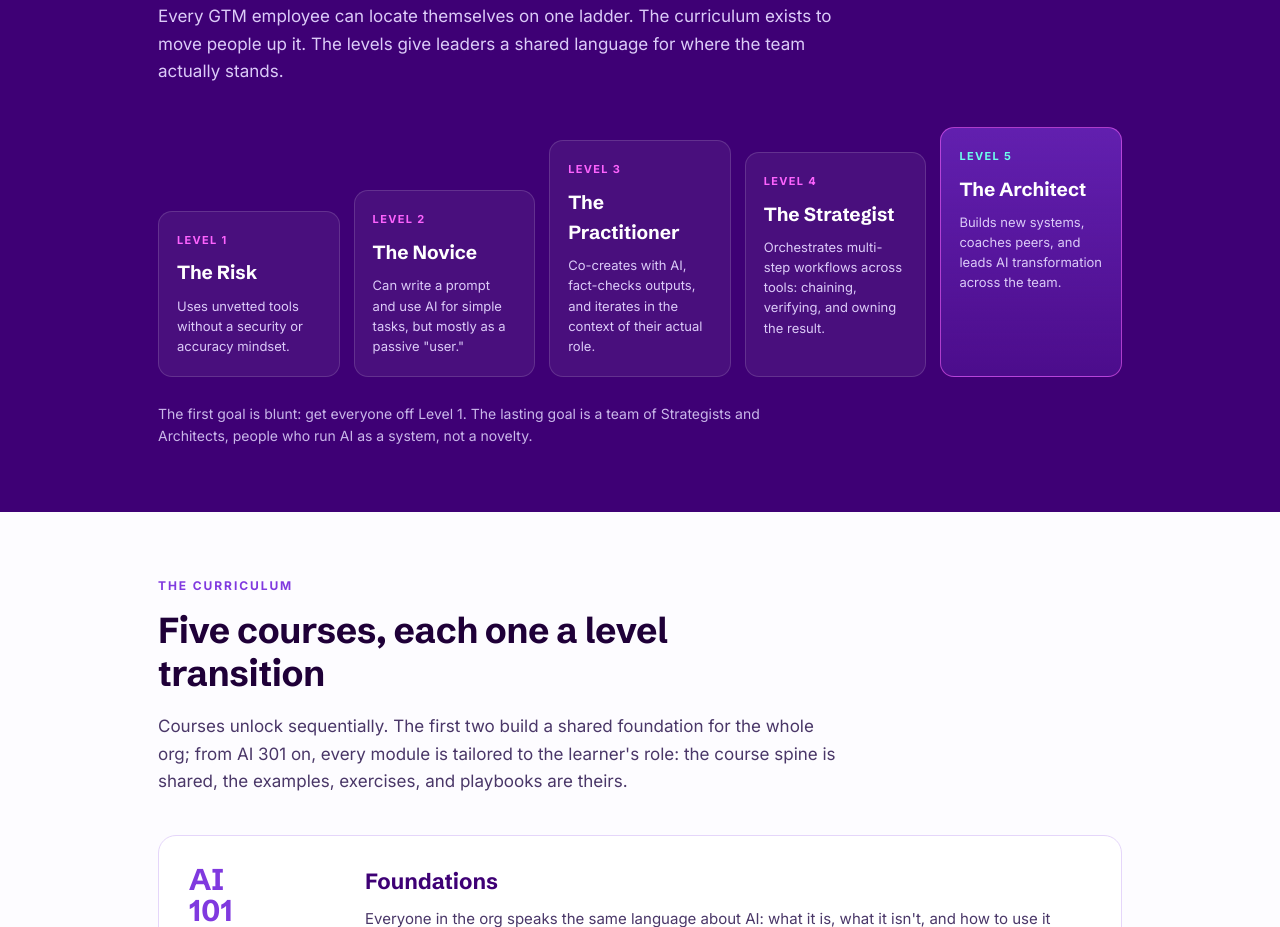
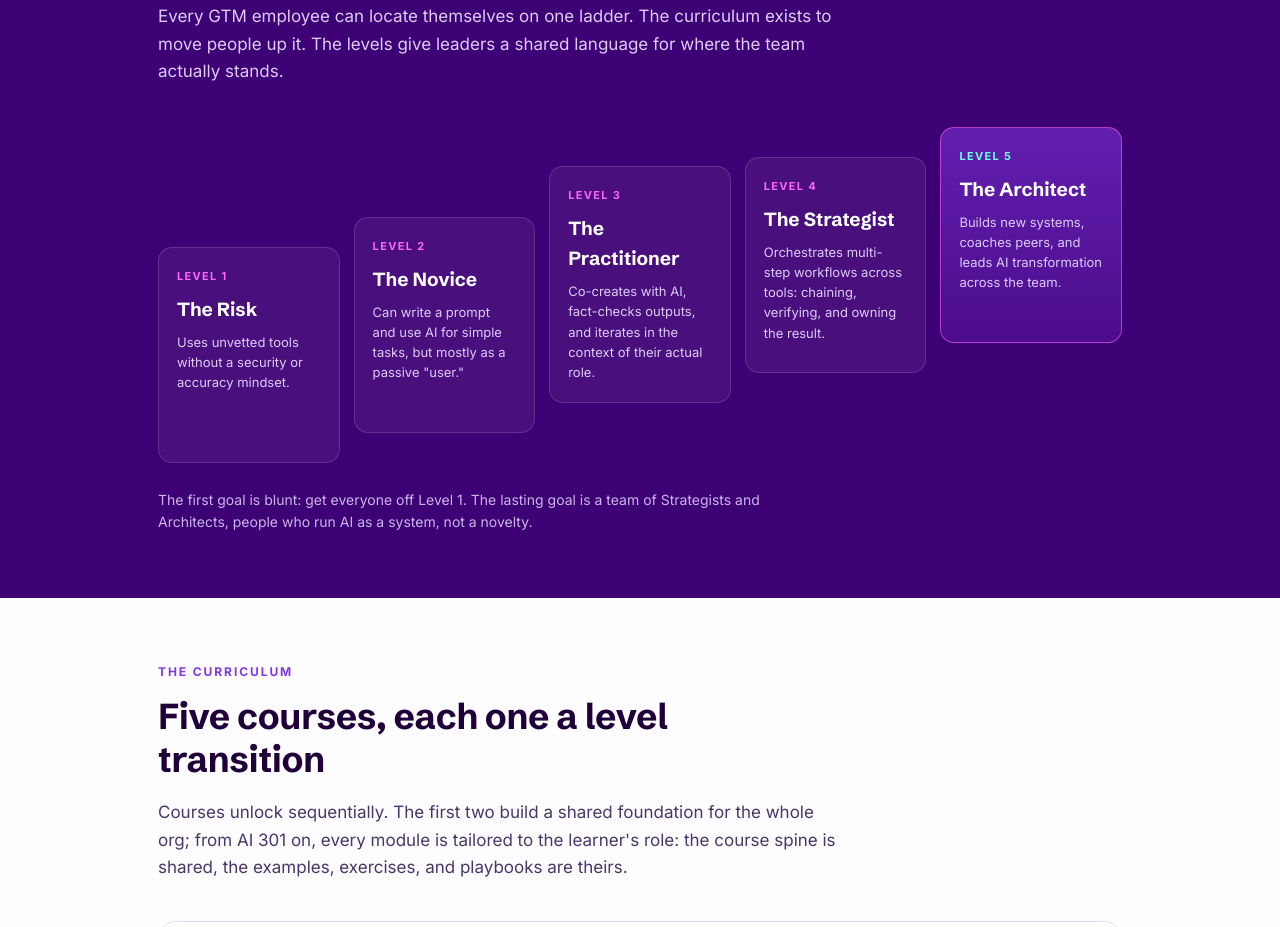
Before and after one commit to grahamadam/gong-ai-fluency-program, a plain HTML site: page index.html in a window 1280 px wide. Shown: the part 1574-2501 px from the top of the page. Drawn offline with Linux system fonts and the light colour scheme.

Commit message:
Smooth the fluency ladder into an even staircase
Give every rung a uniform min-height (216px, clears the tallest card's
187px content in a desktop column) and drive the stagger with an even
margin-bottom step (0/30/60/90/120) against align-items:end, so the
rise is pure geometry instead of text length. Fixes Level 3 jutting up
and Level 4 dipping back down. Mobile block zeroes both height and
stagger, so cards still stack flush in one column.

Co-Authored-By: Claude Opus 4.8 <noreply@anthropic.com>

```diff
--- a/index.html
+++ b/index.html
@@ -131,6 +131,7 @@
   .rung {
     background: rgba(255,255,255,0.06); border: 1px solid rgba(255,255,255,0.14);
     border-radius: 14px; padding: 20px 18px; color: #E9E1F8;
+    min-height: 216px;
   }
   .rung .lvl {
     font-size: 11px; font-weight: 700; letter-spacing: 0.12em;
@@ -138,11 +139,11 @@
   }
   .rung h3 { font-family: var(--display); font-size: 19px; font-weight: 700; color: #fff; margin-bottom: 8px; }
   .rung p { font-size: 13px; line-height: 1.55; color: #DCCBF8; }
-  .rung-1 { min-height: 150px; }
-  .rung-2 { min-height: 175px; }
-  .rung-3 { min-height: 200px; }
-  .rung-4 { min-height: 225px; }
-  .rung-5 { min-height: 250px; background: linear-gradient(180deg, rgba(128,57,223,0.55), rgba(128,57,223,0.22)); border-color: rgba(253,99,254,0.55); }
+  .rung-1 { margin-bottom: 0; }
+  .rung-2 { margin-bottom: 30px; }
+  .rung-3 { margin-bottom: 60px; }
+  .rung-4 { margin-bottom: 90px; }
+  .rung-5 { margin-bottom: 120px; background: linear-gradient(180deg, rgba(128,57,223,0.55), rgba(128,57,223,0.22)); border-color: rgba(253,99,254,0.55); }
   .rung-5 .lvl { color: var(--teal); }
   .ladder-note { margin-top: 26px; font-size: 14px; color: #C9B6E9; max-width: 70ch; }
 
@@ -256,7 +257,7 @@
     .statband { grid-template-columns: repeat(2, 1fr); }
     .why-grid, .platform-grid, .results-grid { grid-template-columns: 1fr 1fr; }
     .ladder { grid-template-columns: 1fr; align-items: stretch; }
-    .rung { min-height: 0 !important; }
+    .rung { min-height: 0 !important; margin-bottom: 0 !important; }
     .fourd-grid { grid-template-columns: 1fr 1fr; }
     .cta { grid-template-columns: 1fr; padding: 38px 30px; }
   }
```
